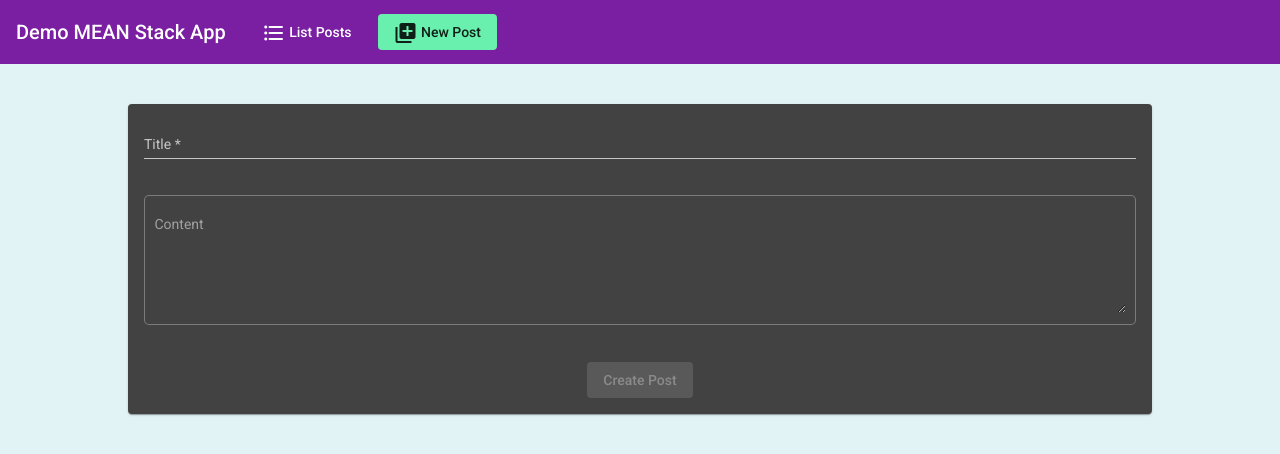
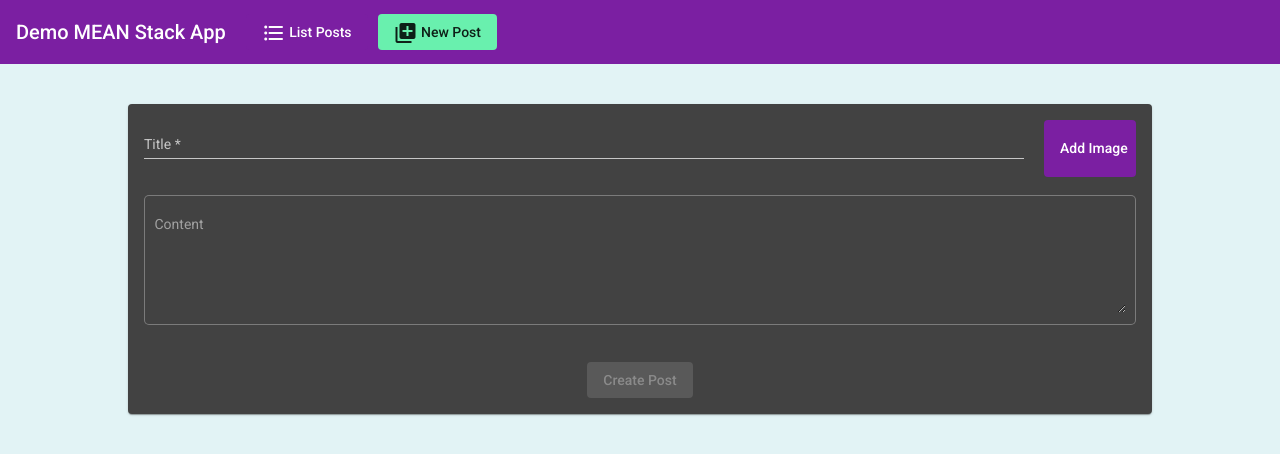
Before and after one commit to donev-stan/MEAN-Stack-App, an Angular app in the folder frontend/: page /create-post in a window 1280 px wide. Shown: the top 454 px of the page. Built offline with nearby package versions, Linux system fonts and the light colour scheme.

Commit message:
Input Picker

```diff
--- a/frontend/src/app/posts/post-create/post-create.component.html
+++ b/frontend/src/app/posts/post-create/post-create.component.html
@@ -3,6 +3,7 @@
 <mat-card *ngIf="!isLoading">
   <mat-card-content>
     <form (submit)="onSavePost(postForm)" #postForm="ngForm">
+      <div style="display: flex; gap: 20px; width: 100%">
         <!-- Title -->
         <mat-form-field>
           <input
@@ -16,6 +17,17 @@
           />
           <mat-error *ngIf="title.invalid">Title is required!</mat-error>
         </mat-form-field>
+
+        <button
+          mat-flat-button
+          color="primary"
+          type="button"
+          (click)="filePicker.click()"
+        >
+          Add Image
+        </button>
+        <input type="file" #filePicker />
+      </div>
 
       <!-- Content -->
       <mat-form-field appearance="outline">
--- a/frontend/src/app/posts/post-create/post-create.component.scss
+++ b/frontend/src/app/posts/post-create/post-create.component.scss
@@ -12,3 +12,8 @@ form {
 mat-spinner {
   margin: auto;
 }
+
+input[type="file"] {
+  visibility: hidden;
+  position: absolute;
+}
```
Lines whose indentation alone changed are shown as unchanged.
